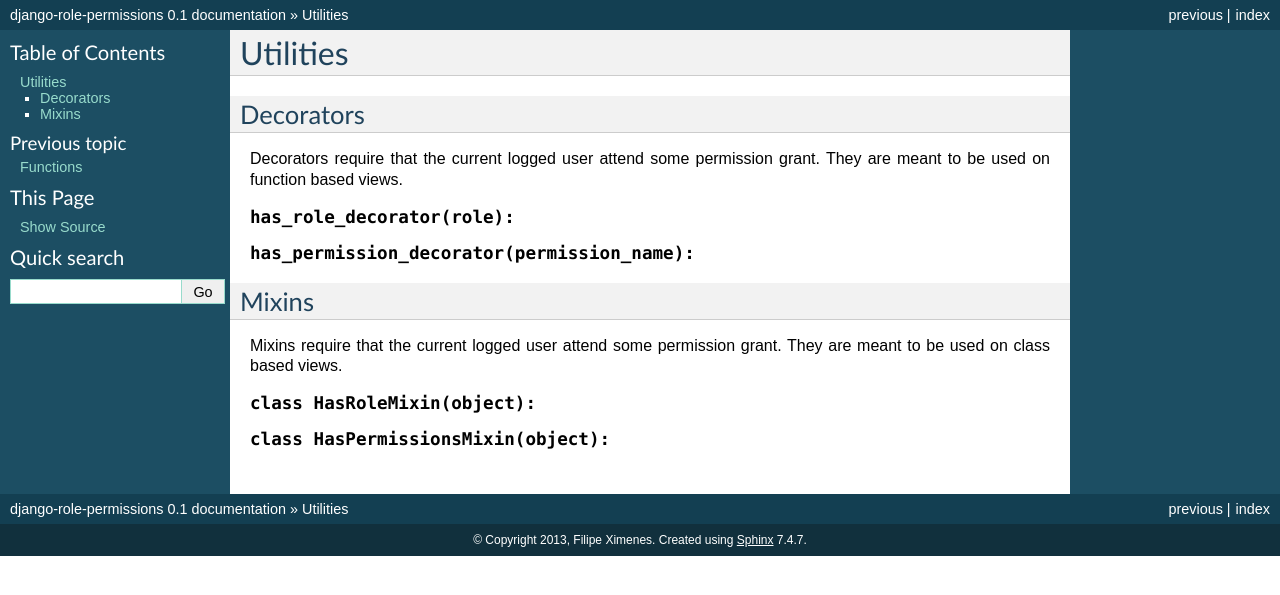
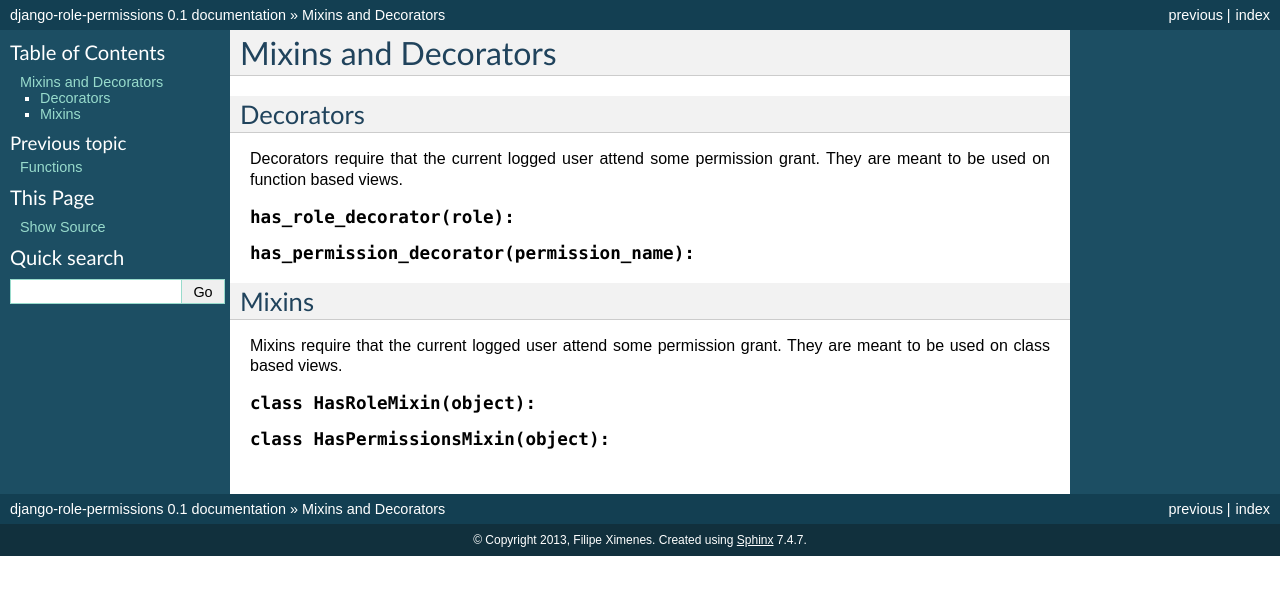
Before and after one commit to vintasoftware/django-role-permissions, a Sphinx documentation site: the page built from docs/utilities.rst, in a window 1280 px wide. Shown: the top 595 px of the page. Built offline with Sphinx 7.4.7, drawn with Linux system fonts in a browser that asks for light colours.

Commit message:
renaming utilities doc page to Mixins and Decorators

```diff
--- a/docs/utilities.rst
+++ b/docs/utilities.rst
@@ -1,6 +1,6 @@
-=========
-Utilities
-=========
+=====================
+Mixins and Decorators
+=====================
 
 Decorators
 ==========
```
